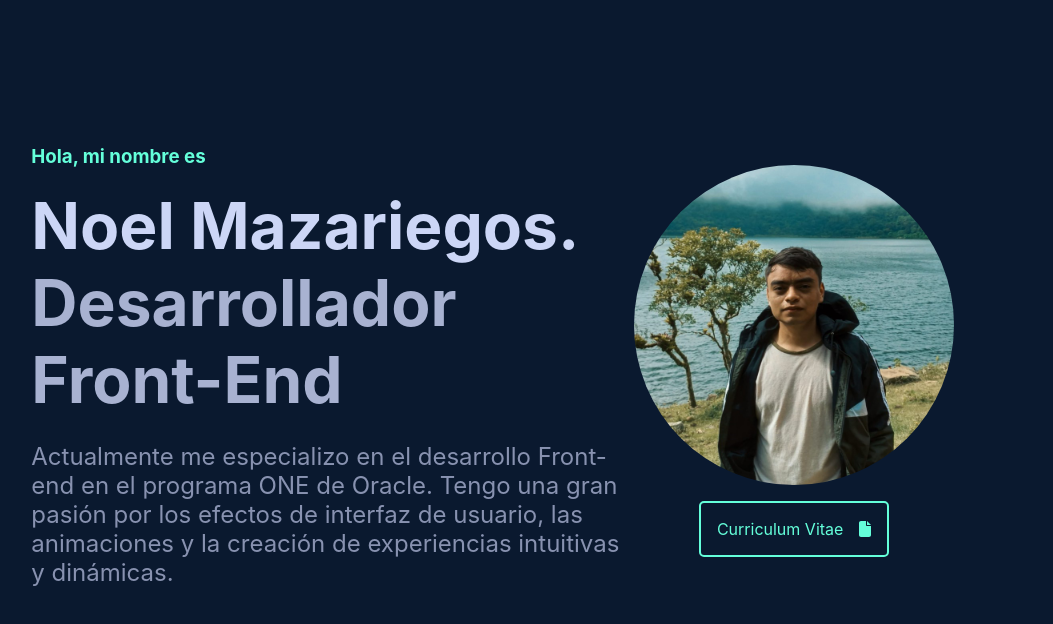
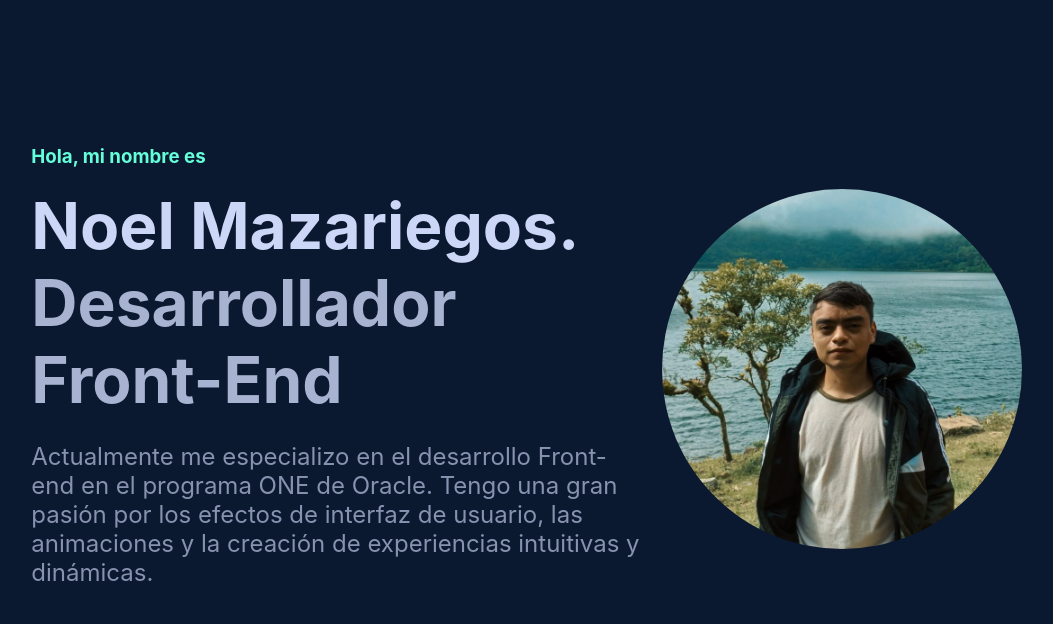
Before and after one commit to Noel1kt/Noel.dev, a React (Vite) app: page / in a window 1280 px wide. Shown: the top 624 px of the page, without its empty margins (141-1194 px from the left). Built offline with nearby package versions, Linux system fonts and the light colour scheme.

Commit message:
styled about first model

```diff
--- a/src/App.css
+++ b/src/App.css
@@ -1,17 +1,12 @@
-:root {
-    --base-font-size: 16px; /* Tamaño de fuente base */
-  }
-
 .section-about{
     display: flex;
     align-items: center;
-    justify-content: space-around;
-    margin: 10% 13%;
+    margin: 10% 7% 10% 13%;
 
 
 }
 .about-me{
-  width: 50vw;
+  width: 60vw;
 }
 
 .about-me h3{
@@ -34,7 +29,7 @@
     font-size: 3vh;
 }
 .profile-photo{
-    width: 40%;
+    width: 50%;
     height: 100%;
     display: flex;
     flex-direction: column;
@@ -44,22 +39,22 @@
 }
 
 .profile-photo-img{
-    width: 40vh;
-    height:  40vh;
+    width: 45vh;
+    height:  45vh;
     border-radius: 50%;
 }
 
-.profile-contacto{
+/* .profile-contacto{
     display: flex;
     justify-content: space-evenly;
     padding: 1rem;
-    width: 100%;
-}
+    width: 90%;
+} */
 
-.curriculum{
+/* .curriculum{
     color: #64ffda;
     text-decoration: none;
-    font-size: 2vh;
+    font-size: 15px;
     padding: 1rem;
     border: 2px solid #64ffda;
     border-radius: 5px;
@@ -75,4 +70,4 @@
 .curriculum:hover,
 .contact-icon:hover {
     transform: scale(1.05);
-}
+} */
--- a/src/App.jsx
+++ b/src/App.jsx
@@ -1,7 +1,6 @@
 import profilePhoto from './assets/img/profile-photo.jpg';
 import './App.css'
-import { FontAwesomeIcon } from "@fortawesome/react-fontawesome";
-import { faFile } from '@fortawesome/free-solid-svg-icons';
+
 
 
 function App() {
@@ -17,15 +16,7 @@ function App() {
       </div>
       <div className='profile-photo'>
         <img className='profile-photo-img' src={profilePhoto} alt="" />
-        <div className='profile-contacto'>
-          <a className="curriculum" href="https://github.com/tu_usuario_de_github">
-            Curriculum Vitae
-            <FontAwesomeIcon icon={faFile}
-            className='contact-icon'
 
-            />
-          </a>
-        </div>
 
       </div>
     </section>
```
